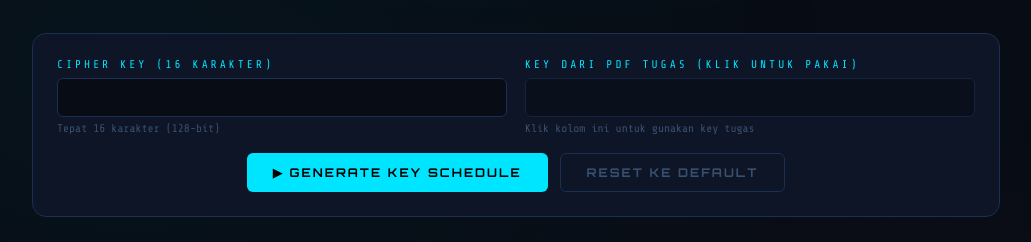
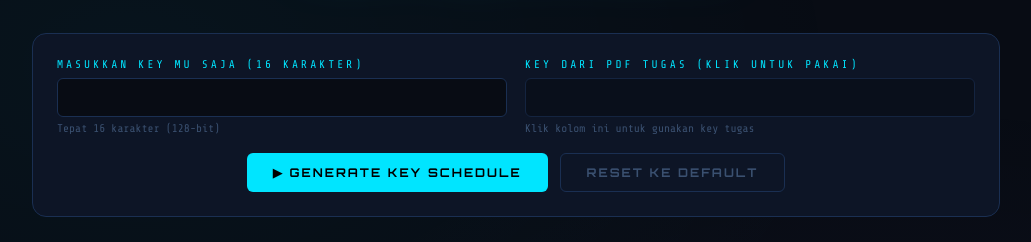
Before and after one commit to Mr197-ac2/KeySchedule, a plain HTML site: page index.html in a window 1280 px wide. Shown: the part 96-338 px from the top of the page, without its empty margins (124-1155 px from the left). Drawn offline with nearby package versions, Linux system fonts and the light colour scheme.

Commit message:
index.html

```diff
--- a/index.html
+++ b/index.html
@@ -92,7 +92,7 @@ header p{font-family:'Share Tech Mono',monospace;color:var(--dim);font-size:0.8r
   </header>
   <div class="input-card">
     <div class="igroup">
-      <label>Cipher Key (16 karakter)</label>
+      <label>Masukkan Key mu Saja (16 karakter)</label>
       <input type="text" id="inp-key" maxlength="16" value="">
       <div class="hint">Tepat 16 karakter (128-bit)</div>
     </div>
```
